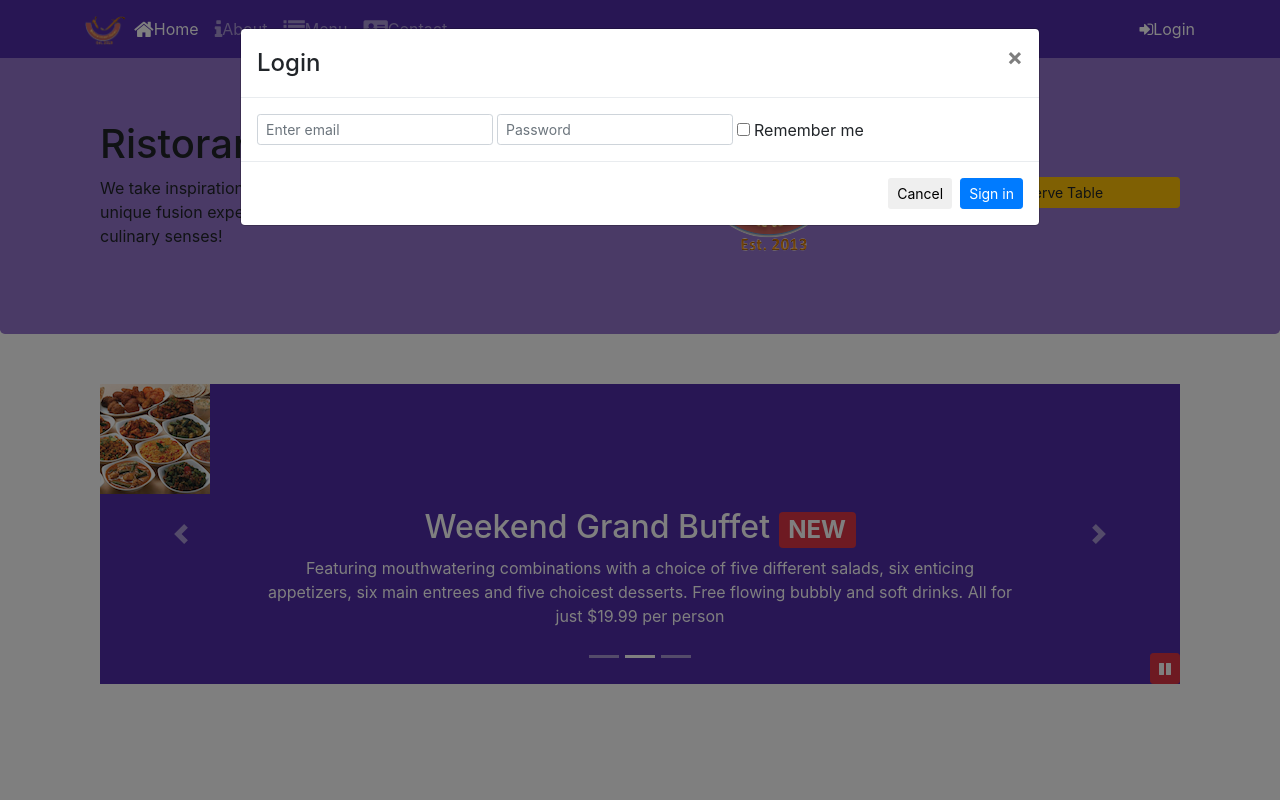
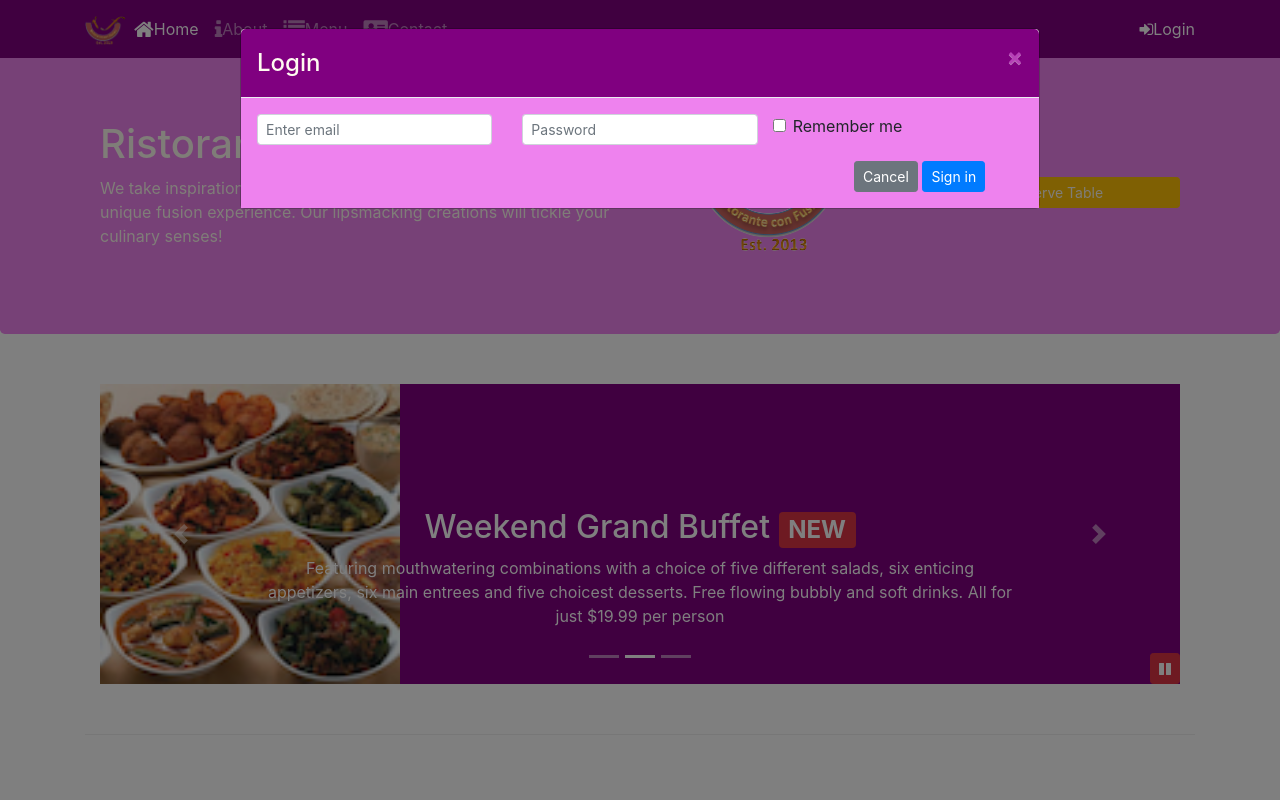
Before and after one commit to adityaarikar/Bootstrap4, a website: page index.html in a window 1280 px wide. Both pictures are taken after a click on the link "Login". Shown: the top 800 px of the page. Drawn offline with nearby package versions, Linux system fonts and the light colour scheme.

Commit message:
NPM Script Part 1

```diff
--- a/aboutus.html
+++ b/aboutus.html
@@ -284,6 +284,7 @@
     <script src="node_modules/jquery/dist/jquery.slim.min.js"></script>
     <script src="node_modules/popper.js/dist/umd/popper.min.js"></script>
     <script src="node_modules/bootstrap/dist/js/bootstrap.min.js"></script>
+    <script src="./js/script.js"></script>
 </body>
 
 </html>
--- /dev/null
+++ b/css/styles.scss
@@ -0,0 +1,92 @@
+$lt-gray: #ddd;
+$background-dark: purple;
+$background-light: violet;
+$background-pale: grey;
+
+// Height variables
+$carousel-item-height: 300px;
+
+@mixin zero-margin($pad-up-dn, $pad-left-right) {
+	margin:0px auto;
+	padding: $pad-up-dn $pad-left-right;
+}
+
+.row-header{
+    @include zero-margin(0px,0px);
+}
+
+.row-content {
+    @include zero-margin(50px,0px);
+    border-bottom: 1px ridge;
+    min-height:400px;
+}
+
+.footer{
+    background-color: $background-pale;
+    @include zero-margin(20px, 0px);
+}
+
+.jumbotron {
+    @include zero-margin(70px,30px);
+    background: $background-light ;
+    color:floralwhite;
+}
+
+address{
+    font-size:80%;
+    margin:0px;
+    color:#0f0f0f;
+}
+
+body{
+    padding:50px 0px 0px 0px;
+    z-index:0;
+}
+
+.navbar-dark {
+     background-color: $background-dark;
+}
+
+.tab-content {
+    border-left: 1px solid $lt-gray;
+    border-right: 1px solid $lt-gray;
+    border-bottom: 1px solid $lt-gray;
+    padding: 10px;
+}
+
+.carousel {
+    background:$background-dark;
+
+    .carousel-item {
+        height: $carousel-item-height;
+        img {
+            position: absolute;
+            top: 0;
+            left: 0;
+            min-height: 300px;
+        }
+    }
+}
+
+#carouselButton {
+    right:0px;
+    position: absolute;
+    bottom: 0px;
+    z-index: 1;
+}
+
+.modal-header{
+    background: $background-dark;
+}
+
+.modal-body{
+    background: $background-light;
+}
+
+#cancel-reserv-2, #cancel-login-2{
+    color: $background-light;
+}
+
+.modal-header h4{
+    color: floralwhite;
+}
--- a/index.html
+++ b/index.html
@@ -35,7 +35,7 @@
                     </li>
                 </ul>
                 <span class="navbar-text">
-                    <a data-toggle="modal" data-target="#loginModal">
+                    <a id="loginBtn">
                         <span class="fa fa-sign-in"></span>Login
                     </a>
                 </span>
@@ -49,31 +49,37 @@
             <div class="modal-content">
                 <div class="modal-header">
                     <h4 class="modal-title">Login </h4>
-                    <button type="button" class="close" data-dismiss="modal">&times;</button>
+                    <button type="button" class="close" id="cancel-login-2">&times;</button>
                 </div>
                 <div class="modal-body">
-                    <form class="form-inline">
-                        <div class="form-group">
+                    <form>
+                        <div class="row">
+                            <div class="form-group col-12 col-sm-4">
                                 <label class="sr-only" for="exampleInputEmail3">Email address</label>
                                 <input type="email" class="form-control form-control-sm mr-1" id="exampleInputEmail3"
                                     placeholder="Enter email">
                             </div>
-                        <div class="form-group">
+                            <div class="form-group col-12 col-sm-4">
                                 <label class="sr-only" for="exampleInputPassword3">Password</label>
-                            <input type="password" class="form-control form-control-sm mr-1" id="exampleInputPassword3"
-                                placeholder="Password">
+                                <input type="password" class="form-control form-control-sm mr-1"
+                                    id="exampleInputPassword3" placeholder="Password">
                             </div>
-                        <div class="form-check">
+                            <div class="form-check col-12 col-sm-4">
                                 <label class="form-check-label">
                                     <input class="form-check-input" type="checkbox"> Remember me
                                 </label>
                             </div>
+                        </div>
+                        <div class="row">
+                            <div class="col-sm-9 ml-0"></div>
+                            <div class="col-sm-3">
+                                <button type="button" class="btn btn-secondary btn-sm" id="cancel-login">Cancel</button>
+                                <button type="submit" class="btn btn-primary btn-sm">Sign in</button>
+                            </div>
+                        </div>
                     </form>
                 </div>
-                <div class="modal-footer">
-                    <button type="button" class="btn btn-default btn-sm" data-dismiss="modal">Cancel</button>
-                    <button type="submit" class="btn btn-primary btn-sm">Sign in</button>
-                </div>
+
             </div>
         </div>
     </div>
@@ -91,20 +97,20 @@
                     <img src="img/logo.png" class="img-fluid">
                 </div>
                 <div class="col-12 col-sm align-self-center" style="text-align: center;">
-                    <a type="button" class="btn btn-warning btn-sm btn-block" data-toggle="modal"
-                        data-target="#reservationFormModal" role="button">Reserve Table</a>
+                    <a type="button" id="reserveBtn" class="btn btn-warning btn-sm btn-block" role="button">Reserve
+                        Table</a>
                 </div>
             </div>
         </div>
     </header>
 
-    <div id="reservationFormModal" class="modal fade" role="dialog">
+    <div id="reserveTable" class="modal fade" role="dialog">
         <div class="modal-dialog modal-lg" role="content">
             <!-- Modal content-->
             <div class="modal-content">
                 <div class="modal-header">
                     <h4 class="modal-title">Reserve a table </h4>
-                    <button type="button" class="close" data-dismiss="modal">&times;</button>
+                    <button type="button" class="close" id="cancel-reserv-2">&times;</button>
                 </div>
                 <div class="modal-body">
                     <form>
@@ -113,17 +119,17 @@
                             <div class="col-md-10">
                                 <div class="form-group col-sm">
                                     <label><input id="guests" type="radio" aria-label="Radio button" name="select">
-                                        1</label>
+                                        1 </label>
                                     <label><input id="guests" type="radio" aria-label="Radio button" name="select">
-                                        2</label>
+                                        2 </label>
+                                    <label><input id="guests" type="radio" aria-label="Radio button" name="select" checked>
+                                        3 </label>
                                     <label><input id="guests" type="radio" aria-label="Radio button" name="select">
-                                        3</label>
+                                        4 </label>
                                     <label><input id="guests" type="radio" aria-label="Radio button" name="select">
-                                        4</label>
+                                        5 </label>
                                     <label><input id="guests" type="radio" aria-label="Radio button" name="select">
-                                        5</label>
-                                    <label><input id="guests" type="radio" aria-label="Radio button" name="select">
-                                        6</label>
+                                        6 </label>
                                 </div>
                             </div>
                         </div>
@@ -157,7 +163,7 @@
                         </div>
                         <div class="form-group row">
                             <div class="offset-md-2 col-md-10">
-                                <button type="button" class="btn btn-default" data-dismiss="modal">Cancel</button>
+                                <button type="button" class="btn btn-secondary" id="cancel-reserve" role="button">Cancel</button>
                                 <button type="submit" class="btn btn-primary">Reserve</button>
                             </div>
                         </div>
@@ -338,24 +344,7 @@
     <script src="node_modules/jquery/dist/jquery.slim.min.js"></script>
     <script src="node_modules/popper.js/dist/umd/popper.min.js"></script>
     <script src="node_modules/bootstrap/dist/js/bootstrap.min.js"></script>
-    <script>
-        $(document).ready(function () {
-            $('mycarousel').carousel({ intervel: 2000 });
-            $("#carouselButton").click(function () {
-                if ($("#carouselButton").children("span").hasClass('fa-pause')) {
-                    $("#mycarousel").carousel('pause');
-                    $("#carouselButton").children("span").removeClass('fa-pause');
-                    $("#carouselButton").children("span").addClass('fa-play');
-                }
-                else if ($("#carouselButton").children("span").hasClass('fa-play')) {
-                    $("#mycarousel").carousel('cycle');
-                    $("#carouselButton").children("span").removeClass('fa-play');
-                    $("#carouselButton").children("span").addClass('fa-pause');
-                }
-            });
-        });
-
-    </script>
+    <script src="./js/script.js"></script>
 </body>
 
 </html>
--- /dev/null
+++ b/js/script.js
@@ -0,0 +1,36 @@
+$(document).ready(function(){
+    $("#reserveBtn").click(function(){
+        $("#reserveTable").modal('show');
+    });
+    $("#cancel-reserve").click(function(){
+        $("#reserveTable").modal('hide');
+    });
+    $("#cancel-reserv-2").click(function(){
+        $("#reserveTable").modal('hide');
+    });
+
+
+    $("#loginBtn").click(function(){
+        $("#loginModal").modal('show');
+    });
+    $("#cancel-login").click(function(){
+        $("#loginModal").modal('hide');
+    });
+    $("#cancel-login-2").click(function(){
+        $("#loginModal").modal('hide');
+    });
+
+    $('#mycarousel').carousel({ interval: 2000 });
+            $("#carouselButton").click(function () {
+                if ($("#carouselButton").children("span").hasClass('fa-pause')) {
+                    $("#mycarousel").carousel('pause');
+                    $("#carouselButton").children("span").removeClass('fa-pause');
+                    $("#carouselButton").children("span").addClass('fa-play');
+                }
+                else if ($("#carouselButton").children("span").hasClass('fa-play')) {
+                    $("#mycarousel").carousel('cycle');
+                    $("#carouselButton").children("span").removeClass('fa-play');
+                    $("#carouselButton").children("span").addClass('fa-pause');
+                }
+            });
+});
```
Also changed, not shown: contactus.html (+1 -0 lines), package.json (+7 -3 lines), css/styles.css, 3 other files. Lines whose indentation alone changed are shown as unchanged.
